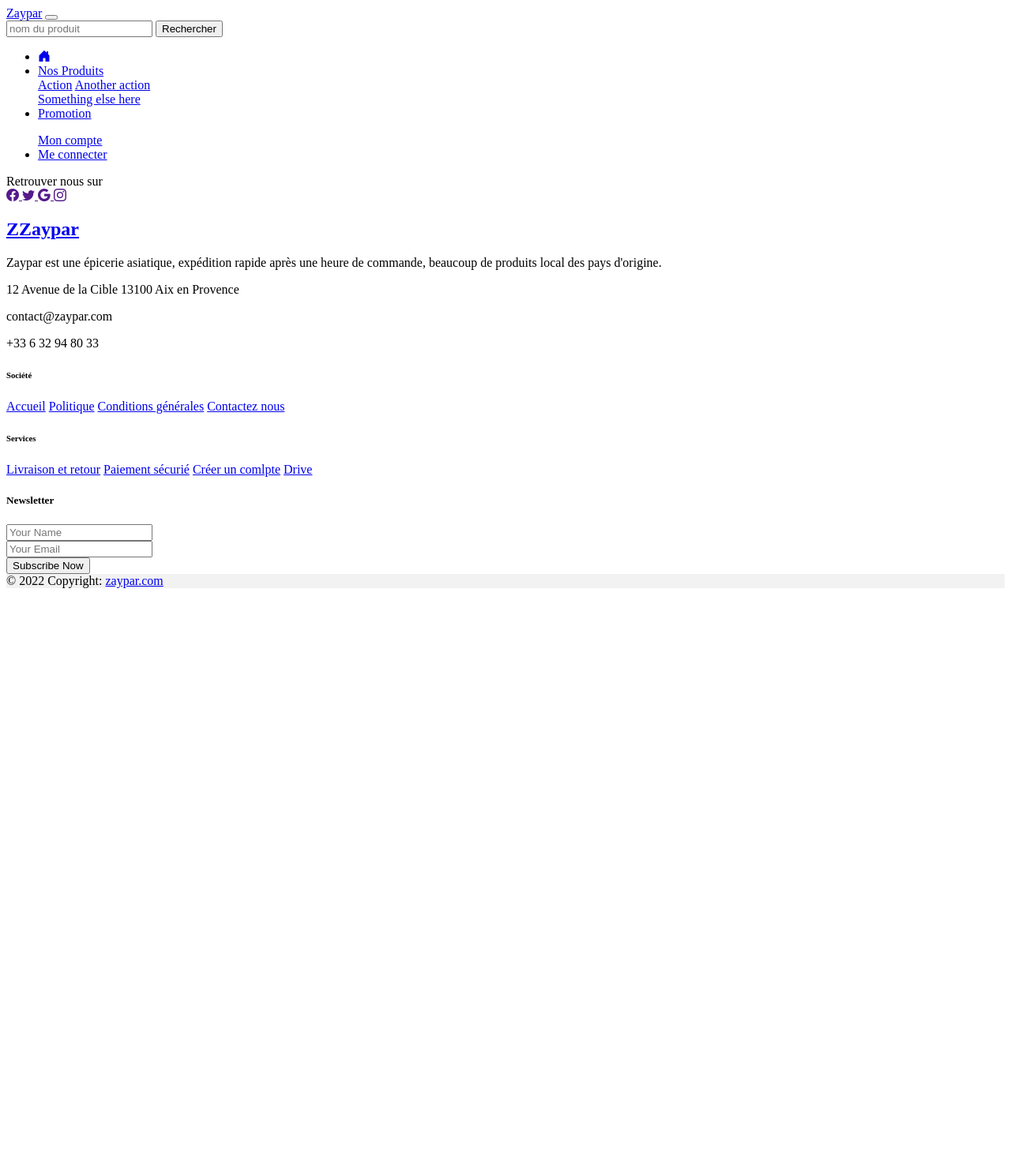
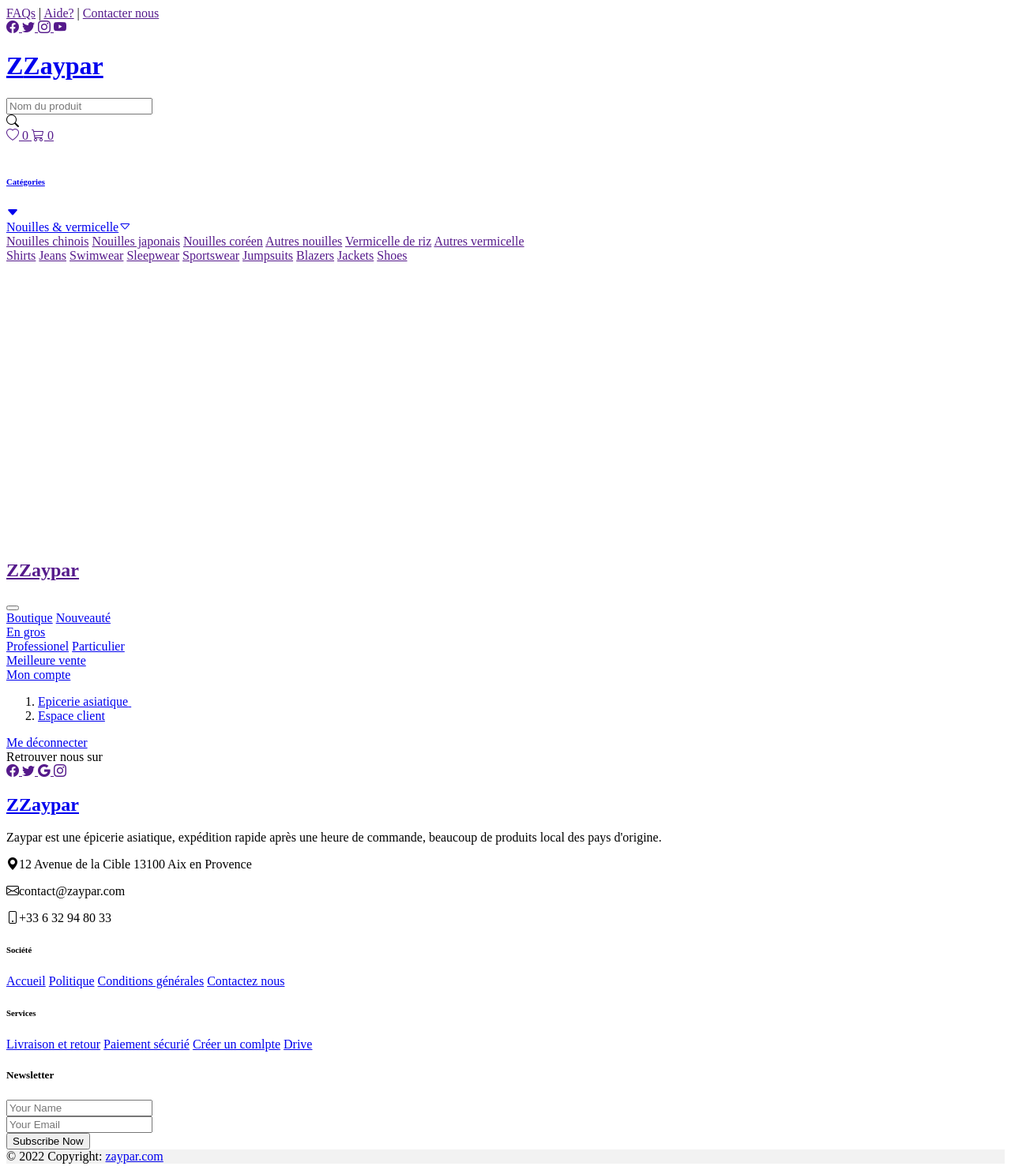
Before and after one commit to Alex13090/wwwzaypar, a Symfony app: template templates/user/profil.html.twig in a window 1280 px wide. Shown: the whole page at 79% size. Before the commit the page ends 745 px from the top, so only its background shows below. Run offline with Twig, Linux system fonts and the light colour scheme; the template is opened without the code that fills it, so the values that code supplies are empty; some libraries are stand-ins or nearby versions.

Commit message:
My account menu WIP

```diff
--- a/assets/styles/app.scss
+++ b/assets/styles/app.scss
@@ -6,6 +6,10 @@
   background-color: rgba(0, 0, 0, .7);
 }
 
-.footer-bg {
+.footer-bg, .navbar-bg {
   background-color: #00b88e;
 }
+
+.logo-color {
+  color: #00b88e;
+}
--- /dev/null
+++ b/templates/Block/breadcrumb.html.twig
@@ -0,0 +1,20 @@
+{% macro show(listname, listurls, listfonticons = []) %}
+    <ol class="breadcrumb" itemscope itemtype="http://schema.org/BreadcrumbList">
+        {% for key,value in listname %}
+            <li class="breadcrumb-item" itemprop="itemListElement" itemscope itemtype="http://schema.org/ListItem">
+                <a itemprop="item" href="{{ url(listurls[key]) }}">
+                    {% if listfonticons[key] != '' %}
+                        <span class="{{ listfonticons[key] }} mr-2"></span> <span itemprop="name">{{ value }}</span>
+                    {% else %}
+                        <span itemprop="name">{{ value }}</span>
+                    {% endif %}
+                </a>
+                {% if key < listname|length - 1 %}
+                    &nbsp;<i class="fa fa-angle-right"></i>
+                    </a>
+                {% endif %}
+                <meta itemprop="position" content="{{ key + 1 }}"/>
+            </li>
+        {% endfor %}
+    </ol>
+{% endmacro %}
--- a/templates/themes/footer.html.twig
+++ b/templates/themes/footer.html.twig
@@ -14,16 +14,16 @@
             <!-- Right -->
             <div>
                 <a href="" class="me-4 text-reset">
-                    <i class="bi bi-facebook"></i>
+                    <i class="bi bi-facebook text-white"></i>
                 </a>
                 <a href="" class="me-4 text-reset">
-                    <i class="bi bi-twitter"></i>
+                    <i class="bi bi-twitter text-white"></i>
                 </a>
                 <a href="" class="me-4 text-reset">
-                    <i class="bi bi-google"></i>
+                    <i class="bi bi-google text-white"></i>
                 </a>
                 <a href="" class="me-4 text-reset">
-                    <i class="bi bi-instagram"></i>
+                    <i class="bi bi-instagram text-white"></i>
                 </a>
             </div>
         </div>
@@ -40,15 +40,15 @@
                 <div class="col-md-3 mb-5">
                     <a href="{{ path('home') }}" class="text-decoration-none">
                         <h1 class="mb-4 display-5 font-weight-semi-bold"><span
-                                    class="text-primary font-weight-bold border border-white px-3 mr-1">Z</span>Zaypar
+                                    class="font-weight-bold border border-white px-3 mr-1 bg-white logo-color">Z</span>Zaypar
                         </h1>
                     </a>
                     <p>Zaypar est une épicerie asiatique, expédition rapide après une heure de commande, beaucoup de
                         produits local des pays d'origine.</p>
-                    <p class="mb-2"><i class="fa fa-map-marker-alt text-primary mr-3"></i>12 Avenue de la Cible 13100
+                    <p class="mb-2"><i class="bi bi-geo-alt-fill text-white mr-3"></i>12 Avenue de la Cible 13100
                         Aix en Provence</p>
-                    <p class="mb-2"><i class="fa fa-envelope text-primary mr-3"></i>contact@zaypar.com</p>
-                    <p class="mb-0"><i class="fa fa-phone-alt text-primary mr-3"></i>+33 6 32 94 80 33</p>
+                    <p class="mb-2"><i class="bi bi-envelope text-white mr-3"></i>contact@zaypar.com</p>
+                    <p class="mb-0"><i class="bi bi-phone text-white mr-3"></i>+33 6 32 94 80 33</p>
                 </div>
                 <!-- Grid column -->
 
@@ -59,7 +59,7 @@
                         Société
                     </h6>
                     <div class="d-flex flex-column justify-content-start">
-                        <a href="#!" class="text-reset">Accueil</a>
+                        <a href="{{ path('home') }}" class="text-reset">Accueil</a>
                         <a href="#!" class="text-reset">Politique</a>
                         <a href="#!" class="text-reset">Conditions générales</a>
                         <a href="#!" class="text-reset">Contactez nous</a>
--- a/templates/themes/nav.html.twig
+++ b/templates/themes/nav.html.twig
@@ -1,59 +1,144 @@
-<div class="fixed-top menu-fixed">
+<div class="bg-light">
     <div class="container">
-        <nav class="navbar navbar-expand-lg navbar-dark">
-            <div class="col-md-1">
-                <a class="navbar-brand" href="{{ path('home') }}">Zaypar</a>
-                <button class="navbar-toggler" type="button" data-toggle="collapse"
-                        data-target="#navbarSupportedContent"
-                        aria-controls="navbarSupportedContent" aria-expanded="false" aria-label="Toggle navigation">
-                    <span class="navbar-toggler-icon"></span>
-                </button>
-            </div>
-            <div class="col-md-5">
-                <form class="d-flex">
-                    <input class="form-control mr-sm-2 w-100" type="search" placeholder="nom du produit"
-                           aria-label="Search">
-                    <button class="btn btn-light my-2 my-sm-0 ms-1" type="submit">Rechercher</button>
-                </form>
-            </div>
-            <div class="col-md-3 ms-5">
-                <div class="collapse navbar-collapse" id="navbarSupportedContent">
-                    <ul class="navbar-nav mr-auto">
-                        <li class="nav-item active">
-                            <a class="nav-link" href="{{ path('home') }}"><i class="bi bi-house-door-fill me-3"></i></a>
-                        </li>
-                        <li class="nav-item dropdown me-2 ms-2">
-                            <a class="nav-link dropdown-toggle" href="#" id="navbarDropdown" role="button"
-                               data-toggle="dropdown" aria-haspopup="true" aria-expanded="false">
-                                Nos Produits
-                            </a>
-                            <div class="dropdown-menu" aria-labelledby="navbarDropdown">
-                                <a class="dropdown-item" href="#">Action</a>
-                                <a class="dropdown-item" href="#">Another action</a>
-                                <div class="dropdown-divider"></div>
-                                <a class="dropdown-item" href="#">Something else here</a>
-                            </div>
-                        </li>
-                        <li class="nav-item">
-                            <a class="nav-link" href="#">Promotion</a>
-                        </li>
-                    </ul>
+        <div class="row py-2 px-xl-5">
+            <div class="col-lg-6 d-none d-lg-block">
+                <div class="d-inline-flex align-items-center">
+                    <a class="text-dark" href="">FAQs</a>
+                    <span class="text-muted px-2">|</span>
+                    <a class="text-dark" href="">Aide?</a>
+                    <span class="text-muted px-2">|</span>
+                    <a class="text-dark" href="">Contacter nous</a>
                 </div>
             </div>
-            <div class="col-md-3">
-                <ul class="navbar-nav ms-auto mb-3">
-                    <a class="nav-link" href="#">Mon compte</a>
-                    {% if app.user %}
-                        <li class="nav-item">
-                            <a class="nav-link" href="{{ path('app_logout') }}">Déconnexion</a>
-                        </li>
-                    {% else %}
-                        <li class="nav-item">
-                            <a class="nav-link" href="{{ path('app_login') }}">Me connecter</a>
-                        </li>
-                    {% endif %}
-                </ul>
+            <div class="col-lg-6 text-lg-right">
+                <div class="d-inline-flex align-items-center">
+                    <a class="text-dark px-2" href="">
+                        <i class="bi bi-facebook"></i>
+                    </a>
+                    <a class="text-dark px-2" href="">
+                        <i class="bi bi-twitter"></i>
+                    </a>
+                    <a class="text-dark px-2" href="">
+                        <i class="bi bi-instagram"></i>
+                    </a>
+                    <a class="text-dark pl-2" href="">
+                        <i class="bi bi-youtube"></i>
+                    </a>
+                </div>
             </div>
-        </nav>
+        </div>
     </div>
 </div>
+<div class="container">
+    <div class="row align-items-center py-3 px-xl-5">
+        <div class="col-lg-3 d-none d-lg-block">
+            <a href="{{ path('home') }}" class="text-decoration-none">
+                <h1 class="m-0 display-5 font-weight-semi-bold"><span
+                            class="font-weight-bold border px-3 mr-1 logo-color">Z</span>Zaypar</h1>
+            </a>
+        </div>
+        <div class="col-lg-6 col-6 text-left">
+            <form action="">
+                <div class="input-group">
+                    <input type="text" class="form-control" placeholder="Nom du produit">
+                    <div class="input-group-append">
+                            <span class="input-group-text bg-transparent text-primary">
+                                <i class="bi bi-search text-success"></i>
+                            </span>
+                    </div>
+                </div>
+            </form>
+        </div>
+        <div class="col-lg-3 col-6 text-right">
+            <a href="" class="btn border">
+                <i class="bi bi-heart text-success"></i>
+                <span class="badge">0</span>
+            </a>
+            <a href="" class="btn border">
+                <i class="bi bi-cart3 text-success"></i>
+                <span class="badge">0</span>
+            </a>
+        </div>
+    </div>
+</div>
+<!-- Topbar End -->
+
+
+<!-- Navbar Start -->
+<div class="navbar-bg">
+    <div class="container">
+        <div class="row px-xl-5">
+            <div class="col-lg-3 d-none d-lg-block">
+                <a class="btn d-flex align-items-center justify-content-between text-white w-100"
+                   data-toggle="collapse" href="#navbar-vertical"
+                   style="height: 65px; margin-top: -1px; padding: 0 30px;">
+                    <h6 class="m-0 text-white">Catégories</h6>
+                    <i class="bi bi-caret-down-fill text-dark"></i>
+                </a>
+                <nav class="collapse position-absolute navbar navbar-vertical align-items-start p-0 border border-top-0 border-bottom-0"
+                     id="navbar-vertical" style="width: calc(100% - 30px); z-index: 1;">
+                    <div class="navbar-nav w-100 overflow-hidden" style="height: 410px">
+                        <div class="nav-item dropdown">
+                            <a href="#" class="nav-link" data-toggle="dropdown">Nouilles & vermicelle<i
+                                        class="bi bi-caret-down float-right mt-1"></i></a>
+                            <div class="dropdown-menu position-absolute bg-secondary border-0 rounded-0 w-100 m-0">
+                                <a href="" class="dropdown-item">Nouilles chinois</a>
+                                <a href="" class="dropdown-item">Nouilles japonais</a>
+                                <a href="" class="dropdown-item">Nouilles coréen</a>
+                                <a href="" class="dropdown-item">Autres nouilles</a>
+                                <a href="" class="dropdown-item">Vermicelle de riz</a>
+                                <a href="" class="dropdown-item">Autres vermicelle</a>
+                            </div>
+                        </div>
+                        <a href="" class="nav-item nav-link">Shirts</a>
+                        <a href="" class="nav-item nav-link">Jeans</a>
+                        <a href="" class="nav-item nav-link">Swimwear</a>
+                        <a href="" class="nav-item nav-link">Sleepwear</a>
+                        <a href="" class="nav-item nav-link">Sportswear</a>
+                        <a href="" class="nav-item nav-link">Jumpsuits</a>
+                        <a href="" class="nav-item nav-link">Blazers</a>
+                        <a href="" class="nav-item nav-link">Jackets</a>
+                        <a href="" class="nav-item nav-link">Shoes</a>
+                    </div>
+                </nav>
+            </div>
+            <div class="col-lg-9">
+                <nav class="navbar navbar-expand-lg navbar-light py-3 py-lg-0 px-0">
+                    <a href="" class="text-decoration-none d-block d-lg-none">
+                        <h1 class="m-0 display-5 font-weight-semi-bold"><span
+                                    class="text-primary font-weight-bold border px-3 mr-1">Z</span>Zaypar</h1>
+                    </a>
+                    <button type="button" class="navbar-toggler" data-toggle="collapse" data-target="#navbarCollapse">
+                        <span class="navbar-toggler-icon"></span>
+                    </button>
+                    <div class="collapse navbar-collapse justify-content-between" id="navbarCollapse">
+                        <div class="navbar-nav mr-auto py-0">
+                            <a href="{{ path('home') }}" class="nav-item nav-link text-dark"><i class="fab fa-home"></i></a>
+                            <a href="#" class="nav-item nav-link text-dark">Boutique</a>
+                            <a href="#" class="nav-item nav-link text-dark">Nouveauté</a>
+                            <div class="nav-item dropdown">
+                                <a href="#" class="nav-link dropdown-toggle text-dark" data-toggle="dropdown">En
+                                    gros</a>
+                                <div class="dropdown-menu rounded-0 m-0">
+                                    <a href="#" class="dropdown-item text-dark">Professionel</a>
+                                    <a href="#" class="dropdown-item text-dark">Particulier</a>
+                                </div>
+                            </div>
+                            <a href="#" class="nav-item nav-link active text-dark">Meilleure vente</a>
+                        </div>
+                        <div class="navbar-nav ml-auto py-0">
+                            <div class="nav-item dropdown">
+                                {% if app.user %}
+                                    <a href="{{ path('app_profil') }}" class="nav-link">Mon compte</a>
+                                {% else %}
+                                    <a href="{{ path('app_login') }}" class="nav-link">Mon compte</a>
+                                {%  endif %}
+                                </div>
+                            </div>
+                        </div>
+                    </div>
+                </nav>
+            </div>
+        </div>
+    </div>
+</div>
--- a/templates/user/profil.html.twig
+++ b/templates/user/profil.html.twig
@@ -1,10 +1,34 @@
 {% extends 'base.html.twig' %}
 
-{% block title %}Espace client{% endblock %}
+{% import 'block/breadcrumb.html.twig' as breadcrumb %}
+{% set listfonticons = ['fa fa-home', '', '', ''] %}
+{% set listname = ['Epicerie asiatique', 'Espace client'] %}
+{% set listurls = ['home', 'app_profil'] %}
+
+{% set description = "Bienvenue dans votre espace client" %}
+{% set keywords = "" %}
+
+{% block description %}{{ description }}{% endblock %}
+{% block keywords %}{{ keywords }}{% endblock %}
 
 {% block body %}
-    <div class="col-md-6 col-md-offset-6">
-        {{ form_start(form) }}
-        {{ form_end(form) }}
+    <div class="page-content-wrapper">
+        <div class="page-content container">
+            <div class="page-bar">
+                <div class="page-title-breadcrumb">
+                    {{ breadcrumb.show(listname, listurls, listfonticons) }}
+                </div>
+            </div>
+
+            <div class="row mt-5 mb-5">
+                <div class="col-md-3"></div>
+                <div class="col-md-6 col-md-offset-6">
+                    {{ app.user.userIdentifier }}
+                </div>
+                <div class="col-md-3 mt-5">
+                    <a href="{{ path('app_logout') }}">Me déconnecter</a>
+                </div>
+            </div>
+        </div>
     </div>
 {% endblock %}
```
Also changed, not shown: assets/main.js (added, +103 -0 lines), migrations/Version20220513154052.php (added, +31 -0 lines), src/Controller/HomeController.php (+7 -3 lines), src/Entity/Categories.php (+21 -0 lines), templates/base.html.twig (+8 -5 lines).
